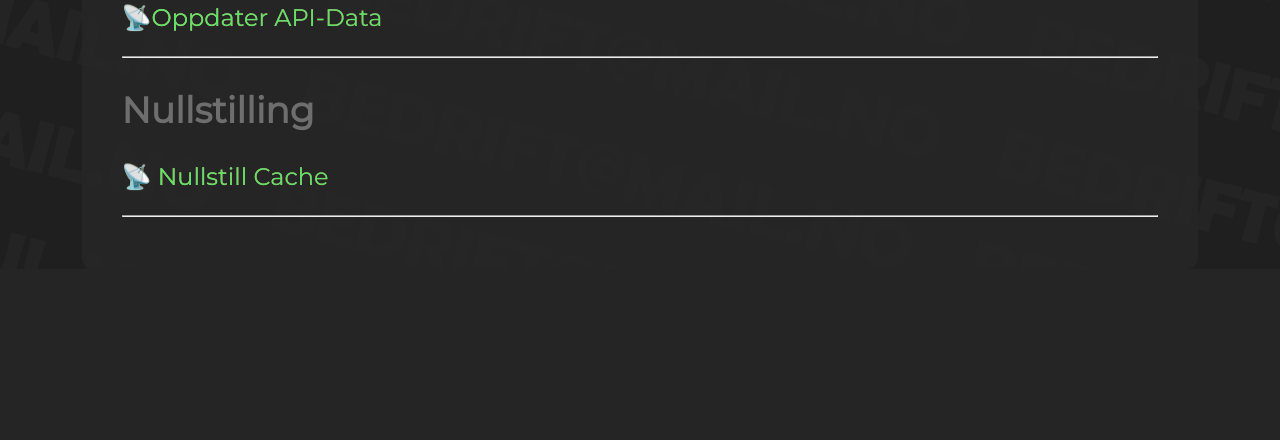
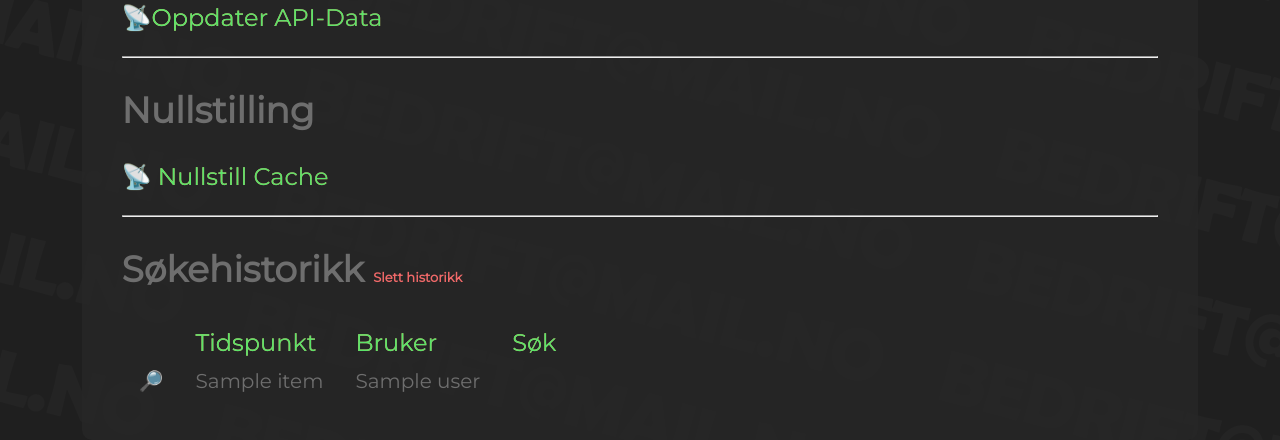
Before and after one commit to FFaanes/bedriftsoppslag, a Flask app: page /admin in a window 1280 px wide. Shown: the part 667-1107 px from the top of the page. Before the commit the page ends 884 px from the top, so only its background shows below. Run offline with Flask 3, Linux system fonts and the light colour scheme; a user stored in the database is signed in; a database or web service that is not in the repository returns one stand-in record (values such as "Sample title"); data that the repository does not hold is empty.

Commit message:
Admin page now has a user search history

```diff
--- a/api_functions.py
+++ b/api_functions.py
@@ -4,12 +4,13 @@ from OrgOppslag import search_company
 
 # Requests API server for company info or similar companies
 # Will use backup solution if connection fails.
-def api_request(route, value, validate_emails=False, google_search_count=1):
+def api_request(route, value, validate_emails=False, google_search_count=1, user="default"):
     try:
         validate_emails_bool = "true" if validate_emails == True else "false"
         company_info = requests.get(f"{API_HOST}{route}{value}", headers={"api-key" : API_KEY,
                                                                           "validate-emails" : validate_emails_bool,
-                                                                          "google-search-count":str(google_search_count)}).json()
+                                                                          "google-search-count" : str(google_search_count),
+                                                                          "current-user" : user}).json()
     except:
         print("using local")
         company_info = search_company(value, validate_emails = validate_emails, google_search_count = google_search_count)
@@ -23,3 +24,6 @@ def api_updatedata():
 def clear_api_cache():
     requests.get(f"{API_HOST}/api/clearcache", headers={"api-key" : API_KEY})
     return
+
+def api_historymanager(mode):
+    return requests.get(f"{API_HOST}/api/searchhistory", headers={"api-key" : API_KEY, "mode":mode}).json()
--- a/config.py
+++ b/config.py
@@ -9,7 +9,7 @@ from flask_sqlalchemy import SQLAlchemy
 HOST = "10.0.0.11"
 PORT = 8000
 DEBUG = True
-API_HOST = "http://10.0.0.11:5001"
+API_HOST = "http://127.0.0.1:5001"
 API_KEY = "test_api_key"
 
 
--- a/main.py
+++ b/main.py
@@ -10,7 +10,7 @@ from flask_login import UserMixin, login_user, login_required, logout_user, curr
 from config import setup, HOST, PORT, DEBUG
 from OrgOppslag import search_company
 from OrgOppslag import update_brreg_files
-from api_functions import api_request, api_updatedata, clear_api_cache
+from api_functions import api_request, api_updatedata, clear_api_cache, api_historymanager
 
 # ----------------------------------------------- Setup ----------------------------------------------------
 
@@ -123,7 +123,7 @@ def company_search(company):
         return redirect(url_for("index"))
 
     # Fetch Company info from api, will use backup solution if connection fails.
-    company_info = api_request(route="/bedrift/", value=company, validate_emails=False, google_search_count=4)
+    company_info = api_request(route="/bedrift/", value=company, validate_emails=False, google_search_count=4, user=current_user.company_email)
 
     # If no company was found, returns list of closest results.
     if type(company_info) == list:
@@ -151,7 +151,8 @@ def admin():
         return redirect(url_for("index"))
 
     users = User.query.all()
-    return render_template("admin/admin.html", users=users)
+
+    return render_template("admin/admin.html", users=users, search_history=api_historymanager("load")[1])
 
 
 
@@ -192,6 +193,15 @@ def clear_cache():
     clear_api_cache()
     return redirect(url_for("admin"))
 
+@app.route("/admin/clearhistory")
+@login_required
+def clear_history():
+    if current_user.permission != 10:
+            flash("Mangler rettigheter!")
+            return redirect(url_for("index"))
+
+    api_historymanager("remove")
+    return redirect(url_for("admin"))
 
 
 
--- a/templates/admin/admin.html
+++ b/templates/admin/admin.html
@@ -30,7 +30,28 @@
     <p><a class="styled_text" href="{{url_for('update_local_data')}}">📡 Oppdater Lokal-Data <span class="red_text">⛔ Dette vil fryse nettsiden i 3-5 minutter.</span></a></p>
     <p><a class="styled_text" href="{{url_for('update_api_data')}}">📡Oppdater API-Data</a></p>
     <hr>
+
     <h2>Nullstilling</h2>
     <p><a class="styled_text" href="{{url_for('clear_cache')}}">📡 Nullstill Cache</a></p>
     <hr>
+
+
+
+    <h2>Søkehistorikk <span><a href="{{url_for('clear_history')}}" class="red_text" style="font-size: small; text-decoration: none;"> Slett historikk</a></span></h2>
+    <table>
+        <thead>
+            <td></td>
+            <td class="styled_text">Tidspunkt</td>
+            <td class="styled_text">Bruker</td>
+            <td class="styled_text">Søk</td>
+        </thead>
+        {% for search in search_history %}
+            <tr style="font-size: smaller;">
+                <td>🔎</td>
+                <td>{{search}}</td>
+                <td>{{search_history[search]["user"]}}</td>
+                <td>{{search_history[search]["search"]}}</td>
+            </tr>
+        {% endfor %}
+    </table>
 {% endblock %}
```
